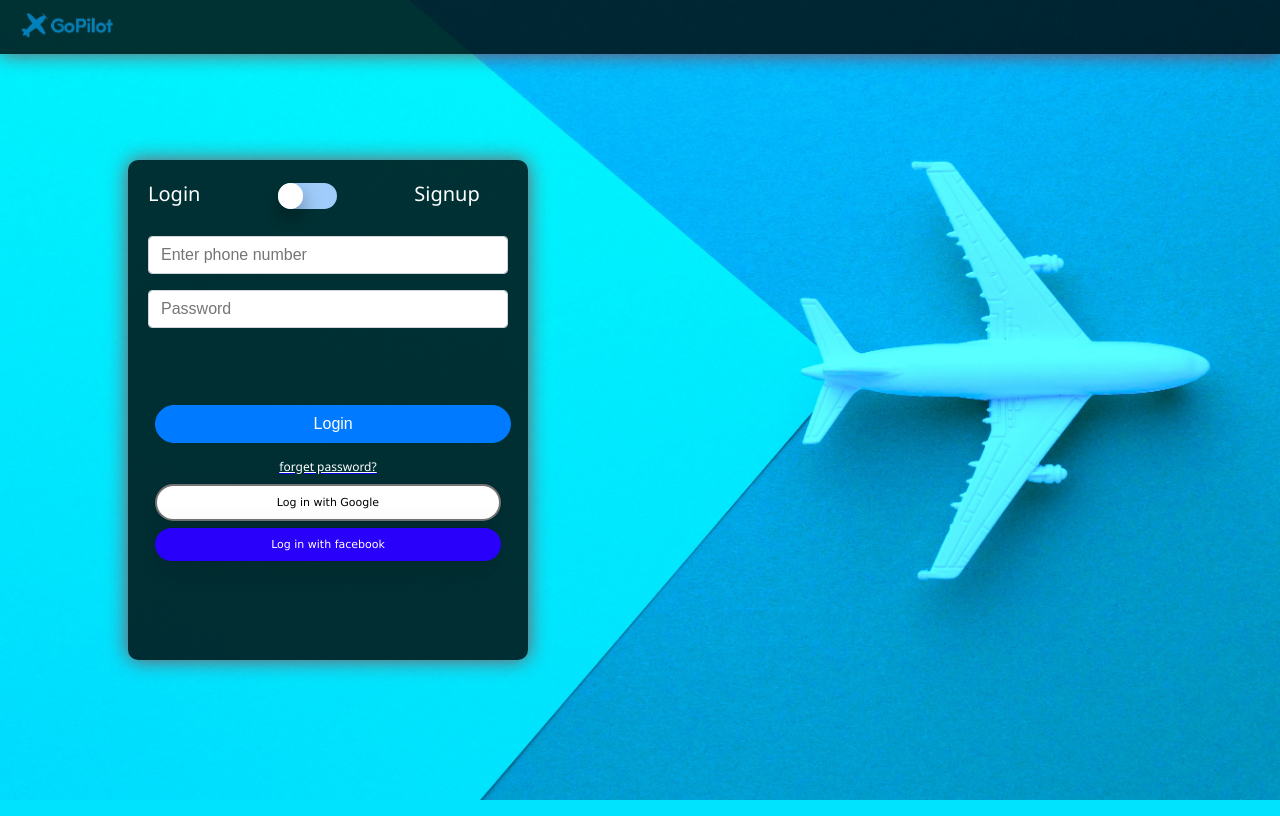
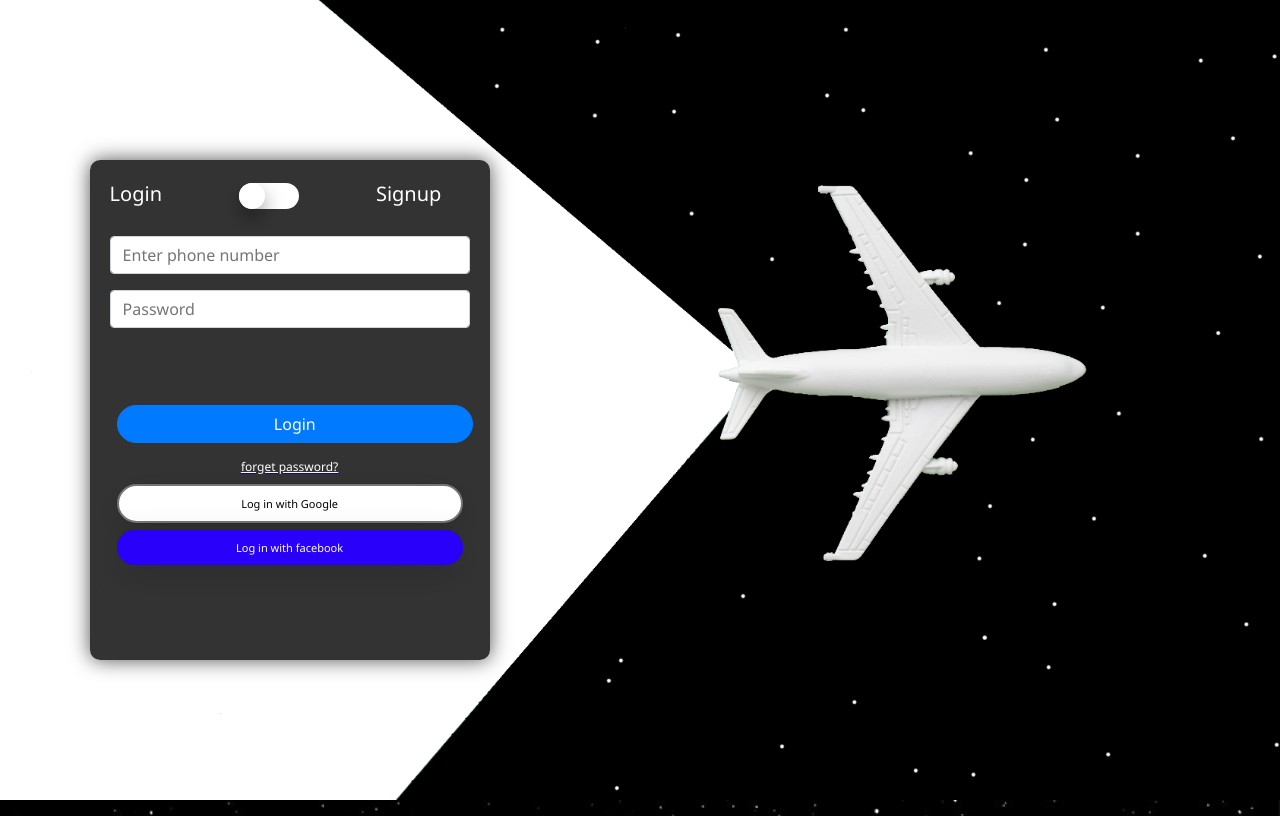
Before and after one commit to NightMare489/GoPilot, a PHP site: page /login.html in a window 1280 px wide. Run offline with PHP 8.4, Linux system fonts and the light colour scheme.

Commit message:
new design

```diff
--- a/login.css
+++ b/login.css
@@ -1,17 +1,20 @@
 
 body {
-  /*  */
   overflow: hidden;
-  background-image: linear-gradient(180deg, #00f3ff 0%, #00e3fe 100%);
+  background-image: url("./icons/BackGR.jpeg");
   background-repeat: no-repeat;
+  background-size: cover;
   height: 100vh;
 }
-  /*  */
 
+*{
+  font-family: 'Segoe UI', Tahoma, Geneva, Verdana, sans-serif;
+
+}
 
 .card{
   background-color:rgba(0, 0, 0, 0.8);
-  box-shadow:0 0 20px 0 rgba(197, 8, 8, 0.685) ;
+  box-shadow:0 0 20px 0 rgba(0, 0, 0, 0.685) ;
 }
 #logoimg{
     width: 125;
@@ -22,13 +25,68 @@ body {
 
 }
 #menu{
-
+  background-color: #06283D;
   margin: 0px;
   padding: 0px;
   position: fixed;
   width: 100%;
   top: 0px;
   left: 0px;
+  display: flex;
+  align-items: center;
+  height: 60px;
+
+}
+#aboutlink{
+  color: #0080C3;
+  font-size: 20px;
+  padding: 10px;
+  cursor: pointer;
+  position: fixed;
+  top:5px;
+  text-decoration: none;
+  margin-left: 10px;
+}
+/* #rightblock{
+  margin-left: 70%;
+  margin-right: 10px;
+  display: flex;
+  align-items: center;
+} */
+#LoginNav{
+  color: #0080C3;
+  font-size: 20px;
+  padding: 10px;
+  cursor: pointer;
+  position: fixed;
+  top:5px;
+  left: 1300px;
+  text-decoration: none;
+
+
+
+}
+#Coma{
+  color: #0080C3;
+  font-size: 20px;
+  padding: 10px;
+  position: fixed;
+  top:5px;
+  left: 1316px;
+  text-decoration: none;
+
+
+}
+#SignUpNav{
+  color: #0080C3;
+  font-size: 20px;
+  padding: 10px;
+  cursor: pointer;
+  position: fixed;
+  top:5px;
+  right:3%;
+  text-decoration: none;
+  margin-left: 10px;
 
 }
 
@@ -36,7 +94,7 @@ body {
     width: 400px;
     height: 500px;
     top:20%;
-    left: 10%;
+    left: 7%;
     border-radius: 10px;
     position: fixed;
     padding: 20px;
@@ -84,7 +142,7 @@ body {
 .form-control:focus{
     color:#495057;
     background-color:#fff;
-    border-color:#80bdff;
+    border-color:#ffffff;
     outline:0;
     box-shadow:0 0 0 .2rem rgba(0,123,255,.25)
 }
@@ -118,7 +176,7 @@ body {
 .mainBG{
   position: absolute;
   inset: 0 0 0 0;
-  background-image: url("./icons/LoginBack.jpg");
+  background-image: url("./icons/LoginBack.png");
   background-repeat: no-repeat;
   background-size: cover;
   background-position: right;
@@ -223,7 +281,7 @@ body {
 .form-control:focus {
   color: #495057;
   background-color: #fff;
-  border-color: #80bdff;
+  border-color: #ffffff;
   outline: 0;
   box-shadow: 0 0 0 0.2rem rgba(0, 123, 255, 0.25);
 }
@@ -347,11 +405,11 @@ body {
 }
 
 .signupclass {
-  animation: signup 1s forwards;
+  animation: signup 1.5s forwards;
 }
 
 .loginclass {
-  animation: login 1s forwards;
+  animation: login 1.5s forwards;
 }
 
 @keyframes signup {
@@ -359,7 +417,7 @@ body {
     transform: translateX(0vw);
   }
   to {
-    transform: translateX(50vw);
+    transform: translateX(60vw);
   }
 }
 
@@ -390,7 +448,7 @@ body {
   position: absolute;
   cursor: pointer;
   inset: 0;
-  background: #9fccfa;
+  background: #ffffff;
   border-radius: 50px;
   transition: all 0.4s cubic-bezier(0.175, 0.885, 0.32, 1.275);
 }
@@ -411,11 +469,11 @@ body {
 }
 
 .switch input:checked + #log {
-  color: green;
+  color: rgb(255, 255, 255);
 }
 
 .switch input:focus + .slider {
-  box-shadow: 0 0 1px #0974f1;
+  box-shadow: 0 0 1px #ffffff;
 }
 
 .switch input:checked + .slider:before {
--- a/login.html
+++ b/login.html
@@ -2,6 +2,7 @@
 <html lang="en">
   <head>
     <title>login</title>
+    <meta name=" viewport" content="width=device-width, initial-scale=1.0" />
 
     <link rel="stylesheet" href="login.css" />
     <link rel="shortcut icon" href="icons/favicon.png" type="image/x-icon" />
@@ -11,11 +12,26 @@
     <div class="mainBG"></div>
     <div class="planeBox"></div>
 
-    <div id="menu" class="card">
+    <!-- <div id="menu" class="card">
       <div id="logo">
         <img src="icons/logo.png" alt="logo" id="logoimg" />
       </div>
-    </div>
+      <div >
+        <a href="about.html" id="aboutlink">About Us</a>
+      </div>
+      <div id="rightblock">
+        <div >
+          <a href="about.html" id="LoginNav">Login </a>
+        </div>
+        <div id="Coma">
+          |
+        </div>
+        <div>
+          <a href="about.html" id="SignUpNav"> Sign Up</a>
+        </div>
+      </div>
+
+    </div> -->
 
     <div id="LogForm" class="card">
       <span id="log">Login</span>
@@ -44,7 +60,9 @@
               />
             </div>
             <br /><br />
-            <button type="button" class="btn" id="Loginbtn">Login</button>
+            <a href="NewTrip.html">
+              <button type="button" class="btn" id="Loginbtn">Login</button>
+            </a>
           </form>
           <a href="login.html">
             <center>
```
Also changed, not shown: icons/BackGR.jpeg (added), icons/Location.png (added), icons/LoginBack.jpg (deleted), icons/LoginBack.png (added), icons/footer.png (added), icons/logo.png.
